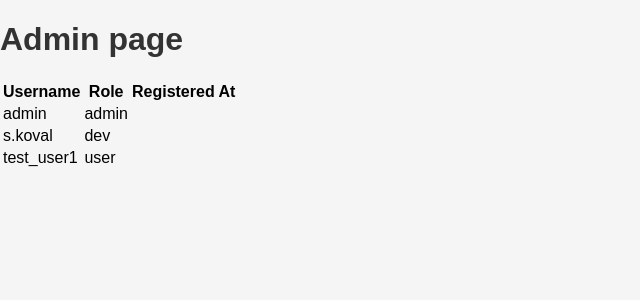
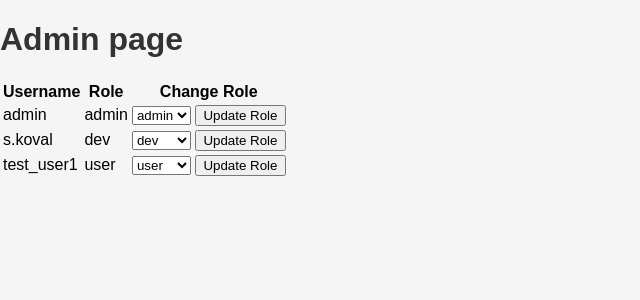
Before and after one commit to Sergii-Koval/flask-task-manager, a Flask app: page /admin in a window 1280 px wide. Shown: the part 18-318 px from the top of the page, without its empty margins (0-640 px from the left). Run offline with Flask 3, Linux system fonts and the light colour scheme; a user stored in the database is signed in.

Commit message:
added the ability to change the role in the admin panel

```diff
--- a/app.py
+++ b/app.py
@@ -9,13 +9,23 @@
 db.init_app(app)
 migrate = Migrate(app, db)
 
-@app.route('/admin')
+@app.route('/admin', methods=['GET', 'POST'])
 def admin():
     if not check_admin_role():
         return redirect(url_for('index'))
 
+    if request.method == 'POST':
+        user_id = request.form.get('user_id')
+        new_role = request.form.get('role')
+
+        user = User.query.get(user_id)
+        if user:
+            user.role = new_role
+            db.session.commit()
+
     users = User.query.all()
     return render_template('admin.html', users=users)
+
 
 
 def check_admin_role():
--- a/templates/admin.html
+++ b/templates/admin.html
@@ -7,7 +7,7 @@
             <tr>
                 <th>Username</th>
                 <th>Role</th>
-                <th>Registered At</th>
+                <th>Change Role</th>
             </tr>
         </thead>
         <tbody>
@@ -15,7 +15,19 @@
                 <tr>
                     <td>{{ user.username }}</td>
                     <td>{{ user.role }}</td>
-                    <td>{{ user.registered_at }}</td>
+                    <td>
+                        <form method="POST">
+                            <input type="hidden" name="user_id" value="{{ user.id }}">
+                            <label>
+                                <select name="role">
+                                    <option value="admin" {% if user.role == 'admin' %} selected {% endif %}>admin</option>
+                                    <option value="dev" {% if user.role == 'dev' %} selected {% endif %}>dev</option>
+                                    <option value="user" {% if user.role == 'user' %} selected {% endif %}>user</option>
+                                </select>
+                            </label>
+                            <button type="submit">Update Role</button>
+                        </form>
+                    </td>
                 </tr>
             {% endfor %}
         </tbody>
```
Also changed, not shown: app.db.
